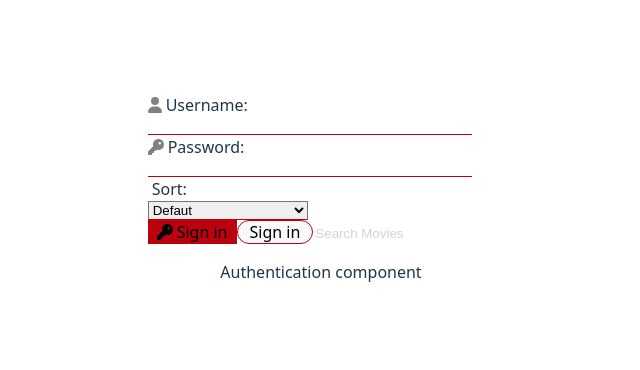
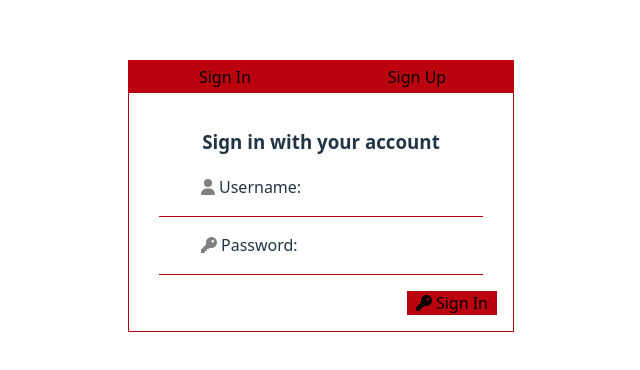
Before and after one commit to VandevilleF/holbertonschool-cinema-guru, a React (Vite) app in the folder cinema-guru/: page / in a window 1280 px wide. Shown: the part 204-574 px from the top of the page, without its empty margins (319-959 px from the left). Built offline with nearby package versions, Linux system fonts and the light colour scheme.

Commit message:
Implement authentication flow with Login and Register components; update App to use Authentication component

```diff
--- a/cinema-guru/src/App.jsx
+++ b/cinema-guru/src/App.jsx
@@ -1,20 +1,11 @@
 import './App.css';
 import { useState, useEffect } from 'react';
 import axios from 'axios';
-import Input from './components/general/Input';
-import SelectInput from './components/general/SelectInput';
-import Button from './components/general/Button';
-import SearchBar from './components/general/SearchBar'
-import { FontAwesomeIcon } from '@fortawesome/react-fontawesome';
-import { faUser } from '@fortawesome/free-solid-svg-icons';
-import { faKey } from '@fortawesome/free-solid-svg-icons';
-
+import Authentication from './routes/auth/Authentication';
 
 export default function App() {
   const [isLoggedIn, setIsLoggedIn] = useState(false)
   const [userUsername, setUserUsername] = useState("")
-  const [sortOption, setSortOption] = useState("Defaut")
-  const [searchBar, setSearchBar] = useState("Search Movies")
 
   useEffect(() => {
     const token = localStorage.getItem("accessToken");
@@ -37,22 +28,13 @@ export default function App() {
     })
   }, []);
 
-  const optionSelect = ["Defaut", "Latest", "Oldest", "Highest Rated", "Lowest Rated"]
-
-
   return (
     <>
-    <Input label="Username:" type="text" className="input_content" value="" setValue={ setUserUsername } icon={<FontAwesomeIcon icon={faUser} />} inputAttributes="" />
-    <Input label="Password:" type="text" className="input_content" value="" setValue={ setUserUsername } icon={<FontAwesomeIcon icon={faKey} />} inputAttributes="" />
-    <SelectInput label="Sort:" options={optionSelect} className="select_input" value={ sortOption } setValue={ setSortOption } />
-    <Button label="Sign in" className="auth_button" onClick={""} icon={faKey} />
-    <Button label="Sign in" className="tag_button" onClick={""} />
-    <SearchBar title={ searchBar } setTitle={ setSearchBar }/>
       <div className="App">
         {isLoggedIn ? (
           <p>Dashboard component</p>
         ) : (
-          <p>Authentication component</p>
+          <Authentication setIsLoggedIn={setIsLoggedIn} setUserUsername={setUserUsername} />
         )}
       </div>
     </>
--- a/cinema-guru/src/components/general/Input.jsx
+++ b/cinema-guru/src/components/general/Input.jsx
@@ -1,4 +1,5 @@
 import './general.css'
+import { FontAwesomeIcon } from '@fortawesome/react-fontawesome'
 
 export default function Input({ label, type, className, value, setValue, icon, inputAttributes }) {
 	const handleInput = (event) => {
@@ -11,7 +12,7 @@ export default function Input({ label, type, className, value, setValue, icon, i
 	return (
 		<>
 		<div className='label_block'>
-		{icon && <span>{ icon }</span> }
+		{icon && <span><FontAwesomeIcon icon={icon} /></span> }
 		<label htmlFor={ labelId }>{ label }</label>
 		</div>
 		<input id={ labelId }
--- a/cinema-guru/src/components/general/general.css
+++ b/cinema-guru/src/components/general/general.css
@@ -9,7 +9,8 @@
 /*Input Global Style*/
 .label_block {
 	display: flex;
-	align-items: flex-start;
+	align-self: flex-start;
+	margin-left: 3.5rem;
 }
 
 span {
@@ -21,6 +22,7 @@ span {
 	border-style: none;
 	border-bottom: 1px solid #BB000E;
 	width: 20rem;
+	margin-bottom: 1rem;
 }
 
 /* Input Username*/
--- /dev/null
+++ b/cinema-guru/src/routes/auth/Authentication.jsx
@@ -0,0 +1,31 @@
+import './auth.css'
+import { useState } from 'react'
+import Button from '../../components/general/Button'
+import Login from './Login';
+import Register from './Register';
+
+ export default function Authentication({ setIsLoggedIn, setUserUsername }) {
+	const [_switch, set_switch] = useState(true);
+	const [username, setUsername] = useState("");
+	const [password, setPassword] = useState("");
+
+	return(
+		<>
+		<form onSubmit={(e) => e.preventDefault()} className='auth_form'>
+			<div className='button_toggle'>
+				<Button label="Sign In" className="button_panel" onClick={() => set_switch(true)} />
+				<Button label="Sign Up" className="button_panel" onClick={() => set_switch(false)} />
+			</div>
+			<div className='auth_inputs'>
+				{_switch ? (
+					<Login username={username} password={password}
+					setUsername={setUsername} setPassword={setPassword} />
+				) : (
+					<Register username={username} password={password}
+					setUsername={setUsername} setPassword={setPassword} />
+				)}
+			</div>
+		</form>
+		</>
+	)
+ }
--- /dev/null
+++ b/cinema-guru/src/routes/auth/Login.jsx
@@ -0,0 +1,24 @@
+import './auth.css'
+import { faUser } from '@fortawesome/free-solid-svg-icons';
+import { faKey } from '@fortawesome/free-solid-svg-icons';
+import Button from '../../components/general/Button'
+import Input from '../../components/general/Input'
+
+export default function Login({ username, password, setUsername, setPassword }) {
+	const handleSubmit = (event) => {
+		event.preventDefault()
+	}
+	return (
+		<>
+		<h3>Sign in with your account</h3>
+		<Input label="Username:" type="text"
+		className="input_content" value={ username }
+		setValue={ setUsername } icon={faUser} />
+		<Input label="Password:" type="password"
+		className="input_content" value={ password }
+		setValue={ setPassword } icon={faKey} />
+		<Button label="Sign In" className="auth_button"
+		onClick={handleSubmit} icon={faKey} />
+		</>
+	)
+};
--- /dev/null
+++ b/cinema-guru/src/routes/auth/Register.jsx
@@ -0,0 +1,24 @@
+import './auth.css'
+import Button from '../../components/general/Button'
+import Input from '../../components/general/Input'
+import { faUser } from '@fortawesome/free-solid-svg-icons';
+import { faKey } from '@fortawesome/free-solid-svg-icons';
+
+export default function Register({ username, password, setUsername, setPassword }) {
+const handleSubmit = (event) => {
+		event.preventDefault()
+	}
+	return (
+		<>
+		<h3>Create a new account</h3>
+		<Input label="Username:" type="text"
+		className="input_content" value={ username }
+		setValue={ setUsername } icon={faUser} />
+		<Input label="Password:" type="password"
+		className="input_content" value={ password }
+		setValue={ setPassword } icon={faKey} />
+		<Button label="Sign Up" className="auth_button"
+		onClick={handleSubmit} icon={faKey} />
+		</>
+	)
+};
--- /dev/null
+++ b/cinema-guru/src/routes/auth/auth.css
@@ -0,0 +1,33 @@
+.auth_form {
+	display: flex;
+	flex-direction: column;
+	width: 30vw;
+	border: #BB000E solid 1px;
+}
+
+.button_toggle {
+	display: flex;
+	width: 100%;
+}
+
+.button_panel {
+	flex: 1;
+	border-radius: 0;
+	background-color: #BB000E;
+	padding: 0.25rem 3.4rem;
+}
+
+.button_panel:active {
+	background-color: #E31C25;
+}
+
+.auth_inputs {
+	display: flex;
+	flex-direction: column;
+	align-items: center;
+	padding: 1rem;
+}
+
+.auth_button {
+	align-self: flex-end;
+}
```
